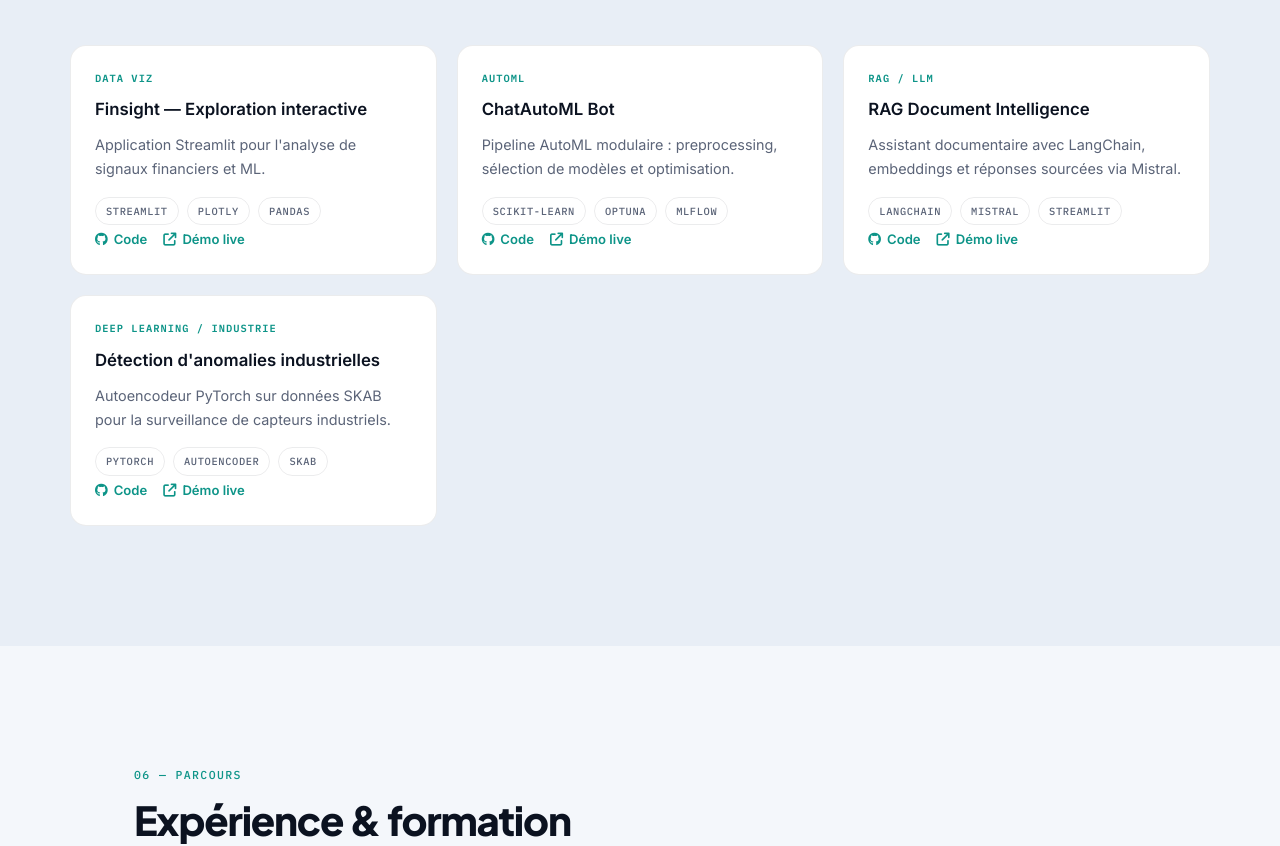
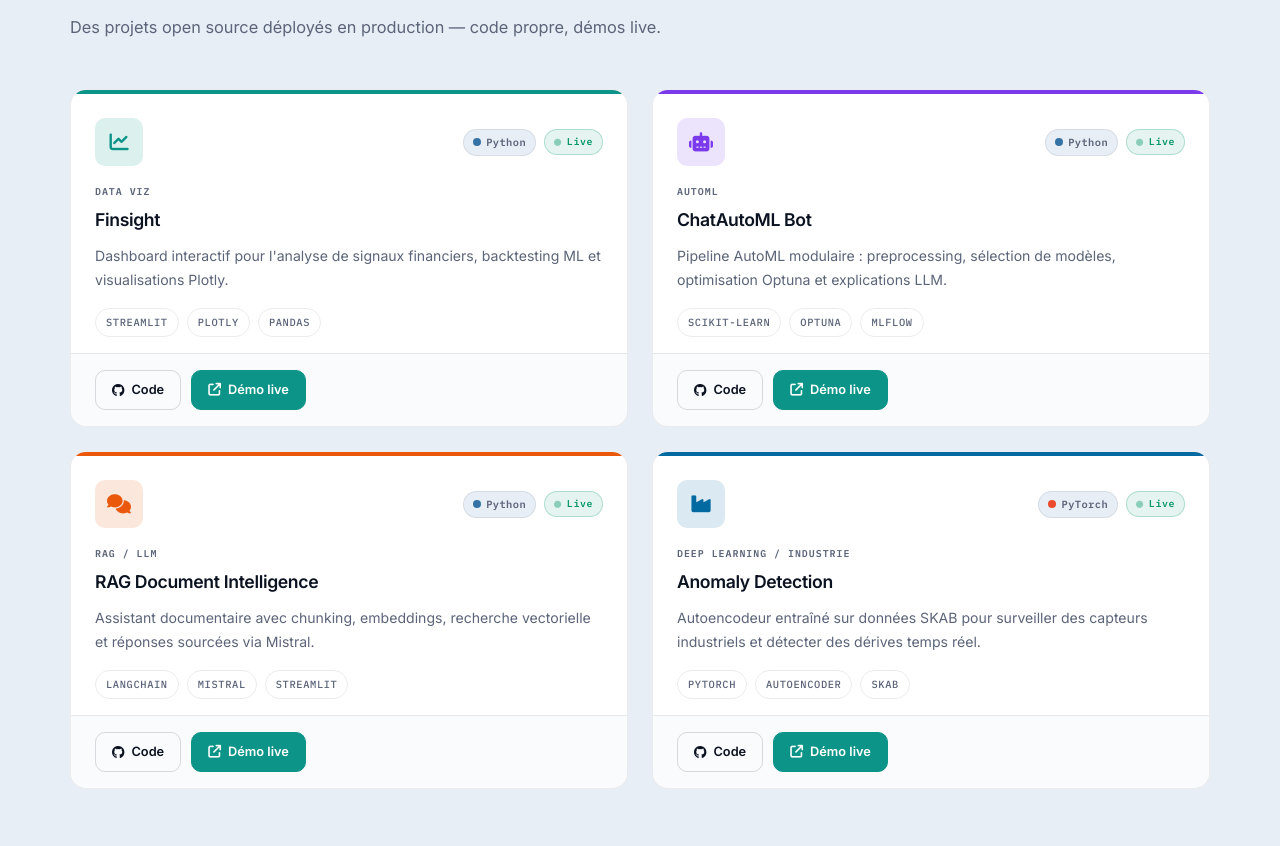
Before and after one commit to KalsoumDS/CV_Portfolio, a plain HTML site: page index.html in a window 1280 px wide. Shown: the part 5372-6218 px from the top of the page. Drawn offline with Linux system fonts and the light colour scheme.

Commit message:
Update portfolio UI: premium project cards and Streamlit demo links

```diff
--- a/index.html
+++ b/index.html
@@ -273,48 +273,102 @@
       <div class="section-header reveal">
         <p class="section-tag" data-i18n="proj.tag">05 — PROJETS</p>
         <h2 class="section-title" data-i18n="proj.title">Autres réalisations</h2>
+        <p class="section-sub reveal" data-i18n="proj.subtitle">Des projets open source déployés en production — code propre, démos live.</p>
       </div>
       <div class="projects-grid">
+
         <article class="proj-card reveal">
-          <span class="proj-cat">Data Viz</span>
-          <h3>Finsight — Exploration interactive</h3>
-          <p>Application Streamlit pour l'analyse de signaux financiers et ML.</p>
+          <div class="proj-card-accent" style="--proj-color: #0d9488"></div>
+          <div class="proj-card-body">
+            <div class="proj-card-top">
+              <div class="proj-icon-wrap" style="--proj-color: #0d9488">
+                <i class="fa-solid fa-chart-line"></i>
+              </div>
+              <div class="proj-meta-badges">
+                <span class="proj-lang-badge"><span class="lang-dot" style="background:#3572A5"></span>Python</span>
+                <span class="proj-status-badge proj-status-live"><i class="fa-solid fa-circle"></i> Live</span>
+              </div>
+            </div>
+            <div class="proj-cat">Data Viz</div>
+            <h3>Finsight</h3>
+            <p>Dashboard interactif pour l'analyse de signaux financiers, backtesting ML et visualisations Plotly.</p>
             <ul class="proj-tags"><li>Streamlit</li><li>Plotly</li><li>Pandas</li></ul>
-          <div class="proj-links-row">
-            <a href="https://github.com/KalsoumDS/finsight" target="_blank" rel="noopener noreferrer" class="proj-link"><i class="fa-brands fa-github"></i> <span>Code</span></a>
-            <a href="https://finsight-signals.streamlit.app" target="_blank" rel="noopener noreferrer" class="proj-link"><i class="fa-solid fa-arrow-up-right-from-square"></i> <span>Démo live</span></a>
+          </div>
+          <div class="proj-card-footer">
+            <a href="https://github.com/KalsoumDS/finsight" target="_blank" rel="noopener noreferrer" class="proj-btn proj-btn-ghost"><i class="fa-brands fa-github"></i> Code</a>
+            <a href="https://finsight-signals.streamlit.app" target="_blank" rel="noopener noreferrer" class="proj-btn proj-btn-primary"><i class="fa-solid fa-arrow-up-right-from-square"></i> Démo live</a>
           </div>
         </article>
+
         <article class="proj-card reveal">
-          <span class="proj-cat">AutoML</span>
+          <div class="proj-card-accent" style="--proj-color: #7c3aed"></div>
+          <div class="proj-card-body">
+            <div class="proj-card-top">
+              <div class="proj-icon-wrap" style="--proj-color: #7c3aed">
+                <i class="fa-solid fa-robot"></i>
+              </div>
+              <div class="proj-meta-badges">
+                <span class="proj-lang-badge"><span class="lang-dot" style="background:#3572A5"></span>Python</span>
+                <span class="proj-status-badge proj-status-live"><i class="fa-solid fa-circle"></i> Live</span>
+              </div>
+            </div>
+            <div class="proj-cat">AutoML</div>
             <h3>ChatAutoML Bot</h3>
-          <p>Pipeline AutoML modulaire : preprocessing, sélection de modèles et optimisation.</p>
+            <p>Pipeline AutoML modulaire : preprocessing, sélection de modèles, optimisation Optuna et explications LLM.</p>
             <ul class="proj-tags"><li>Scikit-learn</li><li>Optuna</li><li>MLflow</li></ul>
-          <div class="proj-links-row">
-            <a href="https://github.com/KalsoumDS/ChatAutoML-Bot" target="_blank" rel="noopener noreferrer" class="proj-link"><i class="fa-brands fa-github"></i> <span>Code</span></a>
-            <a href="https://chatautoml-bot.streamlit.app" target="_blank" rel="noopener noreferrer" class="proj-link"><i class="fa-solid fa-arrow-up-right-from-square"></i> <span>Démo live</span></a>
+          </div>
+          <div class="proj-card-footer">
+            <a href="https://github.com/KalsoumDS/ChatAutoML-Bot" target="_blank" rel="noopener noreferrer" class="proj-btn proj-btn-ghost"><i class="fa-brands fa-github"></i> Code</a>
+            <a href="https://chatautoml-bot.streamlit.app" target="_blank" rel="noopener noreferrer" class="proj-btn proj-btn-primary"><i class="fa-solid fa-arrow-up-right-from-square"></i> Démo live</a>
           </div>
         </article>
+
         <article class="proj-card reveal">
-          <span class="proj-cat">RAG / LLM</span>
+          <div class="proj-card-accent" style="--proj-color: #ea580c"></div>
+          <div class="proj-card-body">
+            <div class="proj-card-top">
+              <div class="proj-icon-wrap" style="--proj-color: #ea580c">
+                <i class="fa-solid fa-comments"></i>
+              </div>
+              <div class="proj-meta-badges">
+                <span class="proj-lang-badge"><span class="lang-dot" style="background:#3572A5"></span>Python</span>
+                <span class="proj-status-badge proj-status-live"><i class="fa-solid fa-circle"></i> Live</span>
+              </div>
+            </div>
+            <div class="proj-cat">RAG / LLM</div>
             <h3>RAG Document Intelligence</h3>
-          <p>Assistant documentaire avec LangChain, embeddings et réponses sourcées via Mistral.</p>
+            <p>Assistant documentaire avec chunking, embeddings, recherche vectorielle et réponses sourcées via Mistral.</p>
             <ul class="proj-tags"><li>LangChain</li><li>Mistral</li><li>Streamlit</li></ul>
-          <div class="proj-links-row">
-            <a href="https://github.com/KalsoumDS/RAG-Document-Intelligence" target="_blank" rel="noopener noreferrer" class="proj-link"><i class="fa-brands fa-github"></i> <span>Code</span></a>
-            <a href="https://rag-document-intelligence.streamlit.app" target="_blank" rel="noopener noreferrer" class="proj-link"><i class="fa-solid fa-arrow-up-right-from-square"></i> <span>Démo live</span></a>
+          </div>
+          <div class="proj-card-footer">
+            <a href="https://github.com/KalsoumDS/RAG-Document-Intelligence" target="_blank" rel="noopener noreferrer" class="proj-btn proj-btn-ghost"><i class="fa-brands fa-github"></i> Code</a>
+            <a href="https://rag-document-intelligence.streamlit.app" target="_blank" rel="noopener noreferrer" class="proj-btn proj-btn-primary"><i class="fa-solid fa-arrow-up-right-from-square"></i> Démo live</a>
           </div>
         </article>
+
         <article class="proj-card reveal">
-          <span class="proj-cat">Deep Learning / Industrie</span>
-          <h3>Détection d'anomalies industrielles</h3>
-          <p>Autoencodeur PyTorch sur données SKAB pour la surveillance de capteurs industriels.</p>
+          <div class="proj-card-accent" style="--proj-color: #0369a1"></div>
+          <div class="proj-card-body">
+            <div class="proj-card-top">
+              <div class="proj-icon-wrap" style="--proj-color: #0369a1">
+                <i class="fa-solid fa-industry"></i>
+              </div>
+              <div class="proj-meta-badges">
+                <span class="proj-lang-badge"><span class="lang-dot" style="background:#ee4c2c"></span>PyTorch</span>
+                <span class="proj-status-badge proj-status-live"><i class="fa-solid fa-circle"></i> Live</span>
+              </div>
+            </div>
+            <div class="proj-cat">Deep Learning / Industrie</div>
+            <h3>Anomaly Detection</h3>
+            <p>Autoencodeur entraîné sur données SKAB pour surveiller des capteurs industriels et détecter des dérives temps réel.</p>
             <ul class="proj-tags"><li>PyTorch</li><li>Autoencoder</li><li>SKAB</li></ul>
-          <div class="proj-links-row">
-            <a href="https://github.com/KalsoumDS/Industrial-Anomaly-Detection" target="_blank" rel="noopener noreferrer" class="proj-link"><i class="fa-brands fa-github"></i> <span>Code</span></a>
-            <a href="https://industrial-anomaly-detection.streamlit.app" target="_blank" rel="noopener noreferrer" class="proj-link"><i class="fa-solid fa-arrow-up-right-from-square"></i> <span>Démo live</span></a>
+          </div>
+          <div class="proj-card-footer">
+            <a href="https://github.com/KalsoumDS/Industrial-Anomaly-Detection" target="_blank" rel="noopener noreferrer" class="proj-btn proj-btn-ghost"><i class="fa-brands fa-github"></i> Code</a>
+            <a href="https://industrial-anomaly-detection.streamlit.app" target="_blank" rel="noopener noreferrer" class="proj-btn proj-btn-primary"><i class="fa-solid fa-arrow-up-right-from-square"></i> Démo live</a>
           </div>
         </article>
+
       </div>
     </section>
 
--- a/style.css
+++ b/style.css
@@ -869,49 +869,190 @@ img { max-width: 100%; height: auto; display: block; }
 /* ── Projects grid ── */
 .projects-grid {
   display: grid;
-  grid-template-columns: repeat(3, 1fr);
-  gap: 20px;
+  grid-template-columns: repeat(2, 1fr);
+  gap: 24px;
 }
 
+/* New premium proj-card */
 .proj-card {
   background: var(--surface);
   border: 1px solid var(--border);
   border-radius: var(--radius);
-  padding: 24px;
+  overflow: hidden;
   display: flex;
   flex-direction: column;
-  transition: box-shadow 0.2s, border-color 0.2s;
+  position: relative;
+  transition: box-shadow 0.3s, border-color 0.3s, transform 0.3s;
 }
 
 .proj-card:hover {
-  box-shadow: var(--shadow);
+  box-shadow: 0 16px 48px rgba(0,0,0,0.14), 0 0 0 1px var(--border-strong);
   border-color: var(--border-strong);
+  transform: translateY(-4px);
+}
+
+/* Accent bar on top */
+.proj-card-accent {
+  height: 4px;
+  background: var(--proj-color, var(--accent));
+  width: 100%;
+  flex-shrink: 0;
+}
+
+.proj-card-body {
+  padding: 24px 24px 16px;
+  flex: 1;
+  display: flex;
+  flex-direction: column;
+}
+
+.proj-card-top {
+  display: flex;
+  align-items: center;
+  justify-content: space-between;
+  margin-bottom: 18px;
+}
+
+.proj-icon-wrap {
+  width: 48px;
+  height: 48px;
+  border-radius: var(--radius-sm);
+  background: color-mix(in srgb, var(--proj-color, var(--accent)) 14%, transparent);
+  color: var(--proj-color, var(--accent));
+  display: grid;
+  place-items: center;
+  font-size: 1.2rem;
+  flex-shrink: 0;
+}
+
+.proj-meta-badges {
+  display: flex;
+  align-items: center;
+  gap: 8px;
+  flex-wrap: wrap;
+  justify-content: flex-end;
+}
+
+.proj-lang-badge {
+  display: inline-flex;
+  align-items: center;
+  gap: 5px;
+  font-family: var(--font-mono);
+  font-size: 0.65rem;
+  font-weight: 600;
+  letter-spacing: 0.04em;
+  color: var(--muted);
+  background: var(--bg-alt);
+  border: 1px solid var(--border);
+  border-radius: 999px;
+  padding: 4px 9px;
+}
+
+.lang-dot {
+  width: 8px;
+  height: 8px;
+  border-radius: 50%;
+  flex-shrink: 0;
+}
+
+.proj-status-badge {
+  display: inline-flex;
+  align-items: center;
+  gap: 5px;
+  font-family: var(--font-mono);
+  font-size: 0.62rem;
+  font-weight: 700;
+  letter-spacing: 0.06em;
+  border-radius: 999px;
+  padding: 4px 9px;
+}
+
+.proj-status-live {
+  color: #059669;
+  background: rgba(5, 150, 105, 0.1);
+  border: 1px solid rgba(5, 150, 105, 0.25);
+}
+
+.proj-status-live i {
+  font-size: 0.45rem;
+  animation: pulse-live 2s ease infinite;
+}
+
+@keyframes pulse-live {
+  0%, 100% { opacity: 1; }
+  50% { opacity: 0.4; }
 }
 
 .proj-cat {
   font-family: var(--font-mono);
-  font-size: 0.65rem;
+  font-size: 0.62rem;
   font-weight: 600;
   letter-spacing: 0.1em;
   text-transform: uppercase;
-  color: var(--accent);
-  margin-bottom: 10px;
+  color: var(--muted);
+  margin-bottom: 6px;
 }
 
 .proj-card h3 {
-  font-size: 1.05rem;
+  font-size: 1.1rem;
   font-weight: 700;
+  letter-spacing: -0.02em;
   margin-bottom: 10px;
 }
 
 .proj-card p {
   color: var(--muted);
-  font-size: 0.9rem;
-  line-height: 1.65;
+  font-size: 0.88rem;
+  line-height: 1.7;
   flex: 1;
   margin-bottom: 16px;
 }
 
+.proj-card-footer {
+  display: flex;
+  gap: 10px;
+  padding: 16px 24px;
+  border-top: 1px solid var(--border);
+  background: color-mix(in srgb, var(--bg) 50%, transparent);
+}
+
+.proj-btn {
+  display: inline-flex;
+  align-items: center;
+  gap: 7px;
+  padding: 9px 16px;
+  border-radius: var(--radius-sm);
+  font-size: 0.8rem;
+  font-weight: 600;
+  transition: all 0.2s;
+  border: 1px solid transparent;
+  text-decoration: none;
+}
+
+.proj-btn-ghost {
+  background: transparent;
+  border-color: var(--border-strong);
+  color: var(--text);
+}
+
+.proj-btn-ghost:hover {
+  background: var(--surface);
+  border-color: var(--accent);
+  color: var(--accent);
+}
+
+.proj-btn-primary {
+  background: var(--accent);
+  color: #fff;
+  border-color: var(--accent);
+}
+
+.proj-btn-primary:hover {
+  background: var(--accent-hover);
+  border-color: var(--accent-hover);
+}
+
+/* legacy compat */
 .proj-link {
   display: inline-flex;
   align-items: center;
```
Lines whose indentation alone changed are shown as unchanged.
